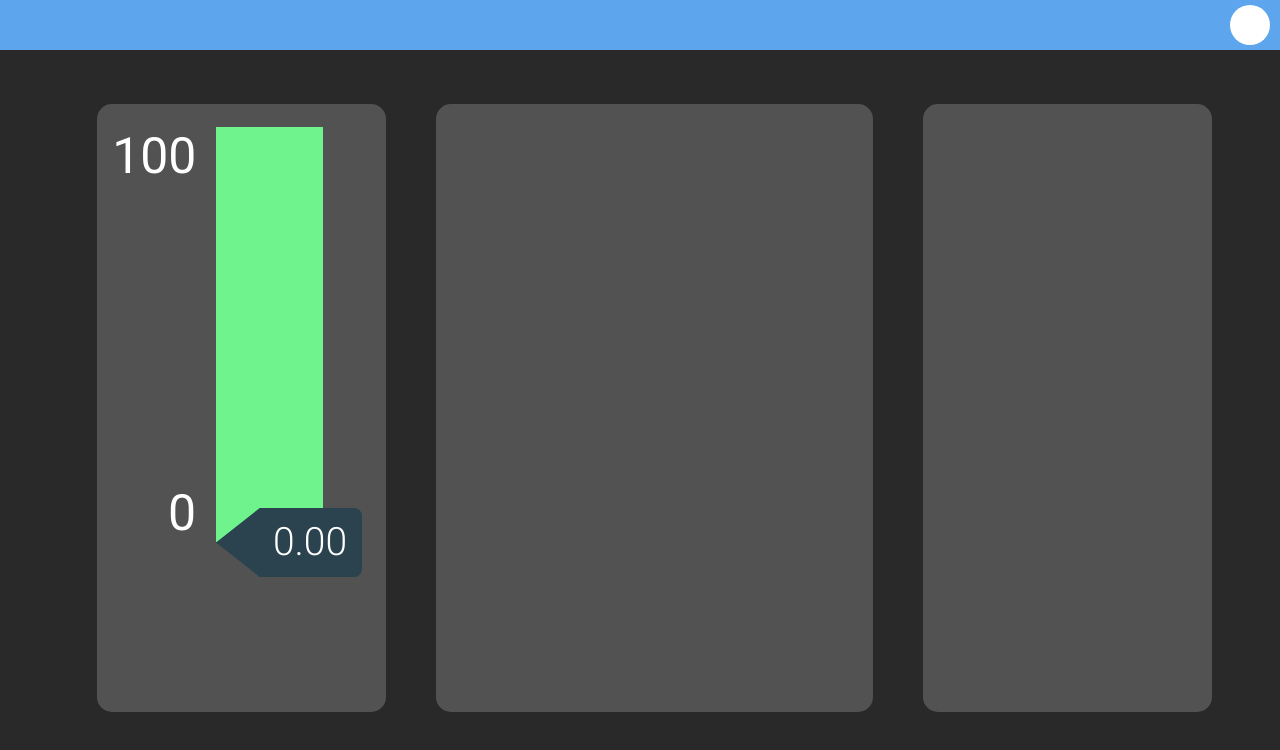
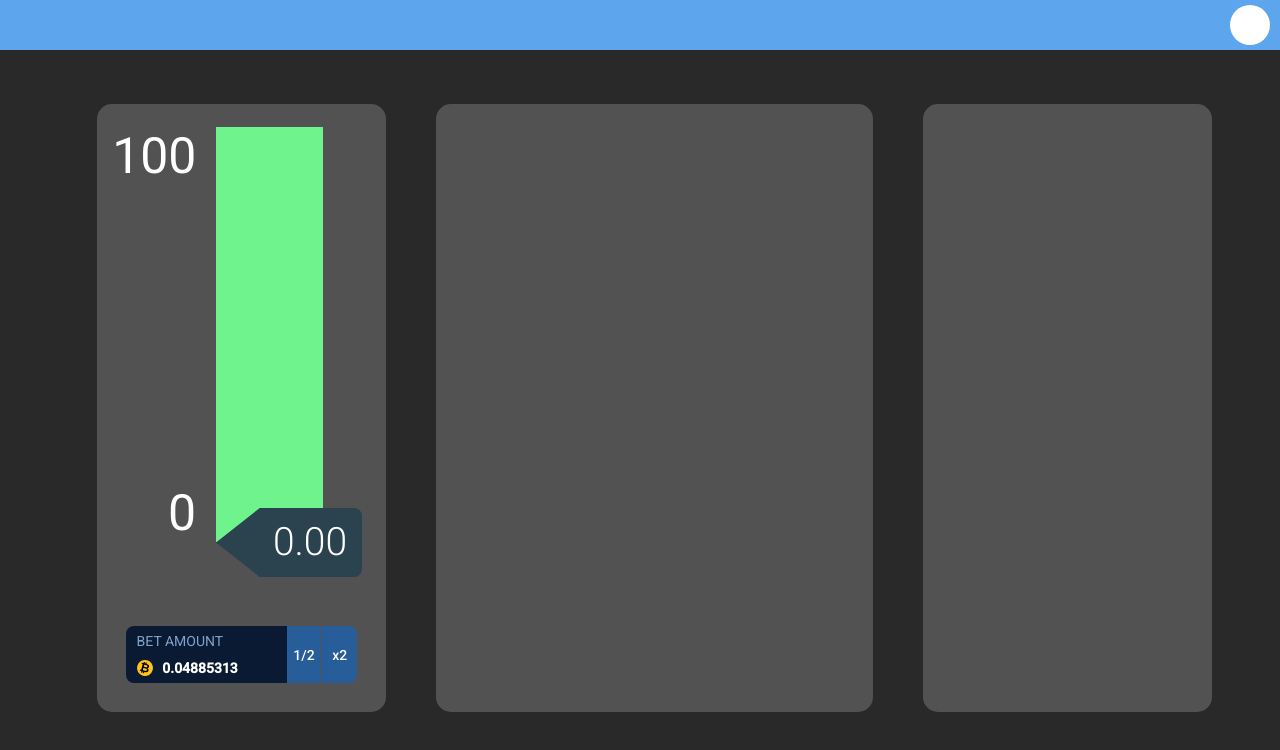
Before and after one commit to kukharets/testGQL, a React (Create React App) app: page / in a window 1280 px wide. Shown: the top 750 px of the page. Built offline with nearby package versions, Linux system fonts and the light colour scheme; what subscriptions-transport-ws would draw is missing.

Commit message:
slider final

```diff
--- a/public/index.html
+++ b/public/index.html
@@ -15,7 +15,7 @@
       user's mobile device or desktop. See https://developers.google.com/web/fundamentals/web-app-manifest/
     -->
     <link rel="manifest" href="%PUBLIC_URL%/manifest.json" />
-    <link href="https://fonts.googleapis.com/css?family=Roboto:100,100i,300,300i,400,400i&display=swap" rel="stylesheet">
+    <link href="https://fonts.googleapis.com/css?family=Roboto:100,100i,300,300i,400,500,400i&display=swap" rel="stylesheet">
     <!--
       Notice the use of %PUBLIC_URL% in the tags above.
       It will be replaced with the URL of the `public` folder during the build.
--- a/src/App.css
+++ b/src/App.css
@@ -46,7 +46,9 @@
 .slider-container {
   padding-top: 8%;
   display: flex;
-  justify-content: center;
+  flex-direction: column;
+  justify-content: space-between;
+  align-items: center;
 }
 
 .slider-wrapper {
@@ -137,3 +139,74 @@
   position: absolute;
   left: 0;
 }
+
+.bet-amount-container {
+  display: grid;
+  grid-template-columns: 265fr 58fr 58fr;
+  grid-auto-rows: 100%;
+  margin-bottom: 10%;
+  width: 80%;
+  height: 57px;
+}
+
+.bet-amount-container>div:first-child{
+  background-color: #0A1A33;
+  border-bottom-left-radius: 8px;
+  border-top-left-radius: 8px;
+  padding: 7px 10.7px;
+  display: flex;
+  flex-direction: column;
+  align-items: flex-start;
+  justify-content: space-between;
+  color: #80A2CC;
+  font-family: Roboto, sans-serif;
+  font-size: 14px;
+}
+.bet-amount-container>div:nth-child(2){
+  background-color: #275E9A;
+  border-right: 1px solid #525252;
+  display: flex;
+  font-family: Roboto, sans-serif;
+  justify-content: center;
+  align-items: center;
+  font-size: 14px;
+  font-weight: 500;
+  color: white;
+}
+.bet-amount-container>div:nth-child(3){
+  background-color: #275E9A;
+  border-bottom-right-radius: 8px;
+  border-top-right-radius: 8px;
+  font-family: Roboto, sans-serif;
+  display: flex;
+  justify-content: center;
+  align-items: center;
+  font-size: 14px;
+  font-weight: 500;
+  color: white;
+}
+
+.bet-amount-value {
+  font-family: Roboto, sans-serif;
+  color: white;
+  font-weight: 600;
+  display: flex;
+}
+
+.bet-amount-btc-icon {
+  min-width: 15.7px;
+  min-height: 15.7px;
+  border-radius: 100%;
+  background-color: #FEC41C;
+  margin-right: 10px;
+  color: black;
+  font-size: 12px;
+  display: flex;
+  justify-content: center;
+  align-items: center;
+  -moz-transform: rotate(15deg);
+  -ms-transform: rotate(15deg);
+  -webkit-transform: rotate(15deg);
+  -o-transform: rotate(15deg);
+  transform: rotate(15deg);
+}
--- a/src/App.js
+++ b/src/App.js
@@ -2,6 +2,7 @@ import React, { useRef, useState, useEffect } from 'react';
 import logo from './logo.svg';
 import './App.css';
 import Counter from './assests/Counter.svg';
+import BetAmount from "./BetAmount";
 
 function App() {
     const [counterBottom, setCounterBottom] = useState(null);
@@ -84,6 +85,7 @@ function App() {
                 </div>
               </div>
           </div>
+          <BetAmount/>
         </div>
         <div className='datalist-container'>&nbsp;</div>
         <div className='shellfish-container'>&nbsp;</div>
--- /dev/null
+++ b/src/BetAmount.js
@@ -0,0 +1,19 @@
+import React, { useRef, useState, useEffect } from 'react';
+
+function BetAmount() {
+    return (
+        <div className='bet-amount-container'>
+            <div>
+                BET AMOUNT
+                <span className='bet-amount-value'>
+                    <span className='bet-amount-btc-icon'>₿</span>
+                    0.04885313
+                </span>
+            </div>
+            <div>1/2</div>
+            <div>x2</div>
+        </div>
+    )
+}
+
+export default BetAmount;
```
